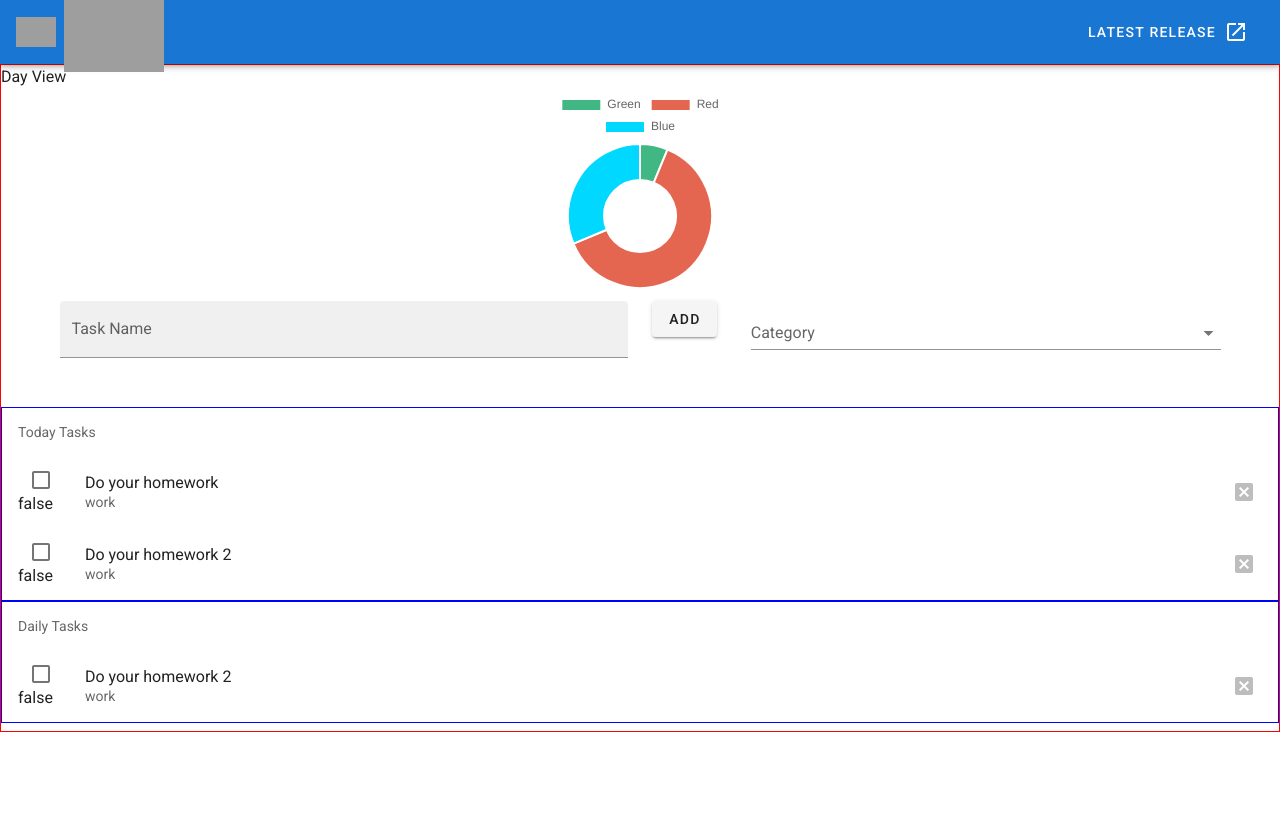
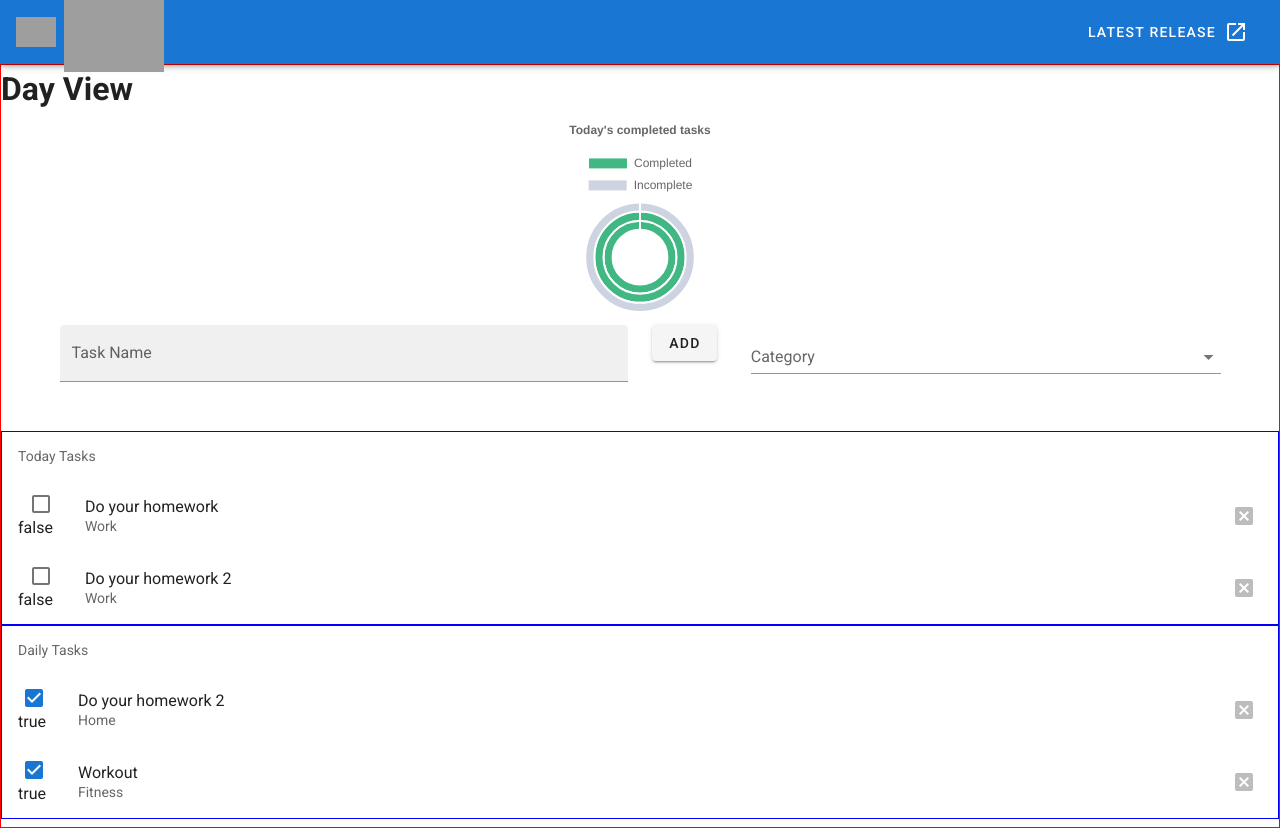
Before and after one commit to ErikTech/Progressor-App, a Vue app: page / in a window 1280 px wide. Before the commit the page ends 800 px from the top, so only its background shows below. Built offline with nearby package versions, Linux system fonts and the light colour scheme; grey boxes are pictures that could not be loaded.

Commit message:
added chart to count completed tasks by category:

```diff
--- a/src/components/TodayView/AddTaskItem.vue
+++ b/src/components/TodayView/AddTaskItem.vue
@@ -21,7 +21,7 @@
         sm="5"
       >
         <v-select
-          v-model="taskTag"
+          v-model="category"
           :items="categories"
           label="Category"
         ></v-select>
@@ -36,8 +36,8 @@ export default {
   name: "AddTask",
   data: () => ({
     taskName: '',
-    taskTag: '',
-    taskRepeatStatus: null,
+    category: '',
+    repeatStatus: null,
   }),
   computed: {
     categories(){
@@ -48,8 +48,8 @@ export default {
     addTask(){
       const taskInfo = {
         task: this.taskName,
-        tag: this.taskTag,
-        repeat: this.taskRepeatStatus
+        category: this.category,
+        repeat: this.repeatStatus
       }
       this.$store.dispatch('addTask', taskInfo)
     }
--- a/src/components/TodayView/DayView.vue
+++ b/src/components/TodayView/DayView.vue
@@ -1,9 +1,9 @@
 <template>
   <div class="dayview">
-    Day View
-    <chart-container></chart-container>
+    <h1 text-center>Day View</h1>
+    <chart-container :taskItems="taskItems"></chart-container>
     <add-task-item></add-task-item>
-    <task-list></task-list>
+    <task-list :taskItems="taskItems"></task-list>
   </div>
 </template>
 
@@ -14,7 +14,18 @@ import TaskList from "./TaskList.vue";
 
 export default {
   components: { TaskList, ChartContainer, AddTaskItem },
-  name: "DayView"
+  name: "DayView",
+  computed: {
+  taskItems() {
+      return this?.$store?.getters?.allTaskItems || [];
+  },
+  dailies() {
+      return this?.$store?.getters?.dailies|| [];
+  },
+  todayTasks() {
+      return this?.$store?.getters?.todayTasks || [];
+  },
+},
 };
 </script>
 
--- a/src/components/TodayView/TaskItem.vue
+++ b/src/components/TodayView/TaskItem.vue
@@ -6,7 +6,7 @@
             </v-list-item-action>
             <v-list-item-content>
               <v-list-item-title>{{task.task}}</v-list-item-title>
-              <v-list-item-subtitle>{{task.tag}}</v-list-item-subtitle>
+              <v-list-item-subtitle>{{task.category}}</v-list-item-subtitle>
             </v-list-item-content>
             <v-list-item-action>
                 <v-btn icon @click="removeTask">
--- a/src/components/TodayView/TaskList.vue
+++ b/src/components/TodayView/TaskList.vue
@@ -31,13 +31,13 @@ import TaskItem from "./TaskItem.vue";
 export default {
   components: { TaskItem },
   name: "TaskList",
-  data: () => ({
-
-  }),
+  props: {
+    taskItems: Array
+  },
   computed: {
-    taskItems() {
-        return this?.$store?.getters?.allTaskItems || [];
-    },
+    // taskItems() {
+    //     return this?.$store?.getters?.allTaskItems || [];
+    // },
     dailies() {
         return this?.$store?.getters?.dailies|| [];
     },
--- a/src/components/chart.vue
+++ b/src/components/chart.vue
@@ -2,16 +2,38 @@
 import { Doughnut } from "vue-chartjs";
 export default {
   extends: Doughnut,
-  props: ["data", "options"],
+  props: {
+    data: Object,
+    options: Object,
+  },
+  watch: {
+    chartData: {
+        deep: true,
+        handler() {
+          this.renderChart(this.chartData, this.options);
+        },
+      },
+  },
+  computed:{
+      chartData(){
+          return this.data;
+      }
+  },
   mounted() {
     // this.chartData is created in the mixin.
     // If you want to pass options please create a local options object
     this.renderChart(this.data, {
       borderWidth: "10px",
       hoverBackgroundColor: "red",
-      hoverBorderWidth: "10px"
+      hoverBorderWidth: "10px",
     });
-  }
+  },
+  //   updated(){
+  // this.renderChart(this.data, {
+  //       borderWidth: "10px",
+  //       hoverBackgroundColor: "red",
+  //       hoverBorderWidth: "10px"
+  //     });
+  //   }
 };
-
 </script>
--- a/src/components/chartContainer.vue
+++ b/src/components/chartContainer.vue
@@ -8,40 +8,95 @@
 import PieChart from "./chart.vue";
 
 export default {
-  name: 'PieChartContainer',
+    name: "PieChartContainer",
     components: {
-    PieChart
+        PieChart,
+    },
+    props: {
+        taskItems: Array,
     },
     data: () => ({
-    loaded: false,
+        // loaded: false,
         chartOptions: {
-        hoverBorderWidth: 20
+            hoverBorderWidth: 20,
+            title: {
+                display: true,
+                text: "Today's completed tasks",
             },
-      chartData: {
+        },
+    }),
+    computed: {
+        loaded() {
+            return this.taskItems.length > 0;
+        },
+        chartData() {
+            let chartObject = {};
+
+            if (this.loaded) {
+                // get all categories
+                const currentCategories = this.taskItems.map((task) => {
+                    return task.category;
+                });
+
+                const reducedCategoryList = [...new Set(currentCategories)];
+
+                // Count completed points
+                let pts = [];
+                console.log(reducedCategoryList);
+                reducedCategoryList.forEach((element) => {
+                    let totalCount = 0;
+                    let completedCount = 0;
+                    this.taskItems.forEach((task) => {
+                        if (task.category === element) {
+                            totalCount++;
+                            if (task.completed) {
+                                completedCount++;
+                            }
+                        }
+                    });
+                    pts.push({
+                        category: element,
+                        total: totalCount,
+                        incomplete: totalCount - completedCount,
+                        completed: completedCount,
+                    });
+                });
+
+                // Build Datasets
+                let datasets = [];
+                pts.forEach((taskSet) => {
+                    console.log(taskSet);
+                    const set = {
+                        label: taskSet.category,
+                        backgroundColor: ["#41B883", "#ced3e1"],
+                        data: [taskSet.completed, taskSet.incomplete],
+                    };
+                    datasets.push(set);
+                });
+
+                if (datasets.length > 0) {
+                    chartObject = {
                         hoverBackgroundColor: "red",
                         hoverBorderWidth: 10,
-        labels: ["Green", "Red", "Blue"],
-        datasets: [
-          {
-            label: "Data One",
-            backgroundColor: ["#41B883", "#E46651", "#00D8FF"],
-            data: [1, 10, 5]
-          }
-        ]
-      }
-  }),
-  async mounted () {
-    this.loaded = false
-    try {
-    //   const { userlist } = await fetch('/api/userlist')
-    //   this.chartdata = userlist
-      this.loaded = true
-    } catch (e) {
-      console.error(e)
+                        labels: ["Completed", "Incomplete"],
+                        datasets: datasets,
+                    };
                 }
             }
-}
+
+            return chartObject;
+        },
+    },
+    //   async mounted() {
+    //     // try {
+
+    //     // } catch (e) {
+    //     //   console.error(e);
+    //     // }
+    //   },
+};
 </script>
+
 <style lang="stylus">
 .chart-container {
   // max-height: 100px
--- a/tests/testData.json
+++ b/tests/testData.json
@@ -1,23 +1,30 @@
 [
     {
       "task": "Do your homework",
-      "tag": "work",
+      "category": "Work",
       "repeat": null,
       "completed": false,
       "id": "000000001"
     },
     {
       "task": "Do your homework 2",
-      "tag": "work",
+      "category": "Work",
       "repeat": null,
       "completed": false,
       "id": "000000002"
     },
     {
         "task": "Do your homework 2",
-        "tag": "work",
+        "category": "Home",
         "repeat": "daily",
-        "completed": false,
+        "completed": true,
         "id": "000000003"
+      },
+      {
+        "task": "Workout",
+        "category": "Fitness",
+        "repeat": "daily",
+        "completed": true,
+        "id": "000000004"
       }
   ]
```
Lines whose indentation alone changed are shown as unchanged.
